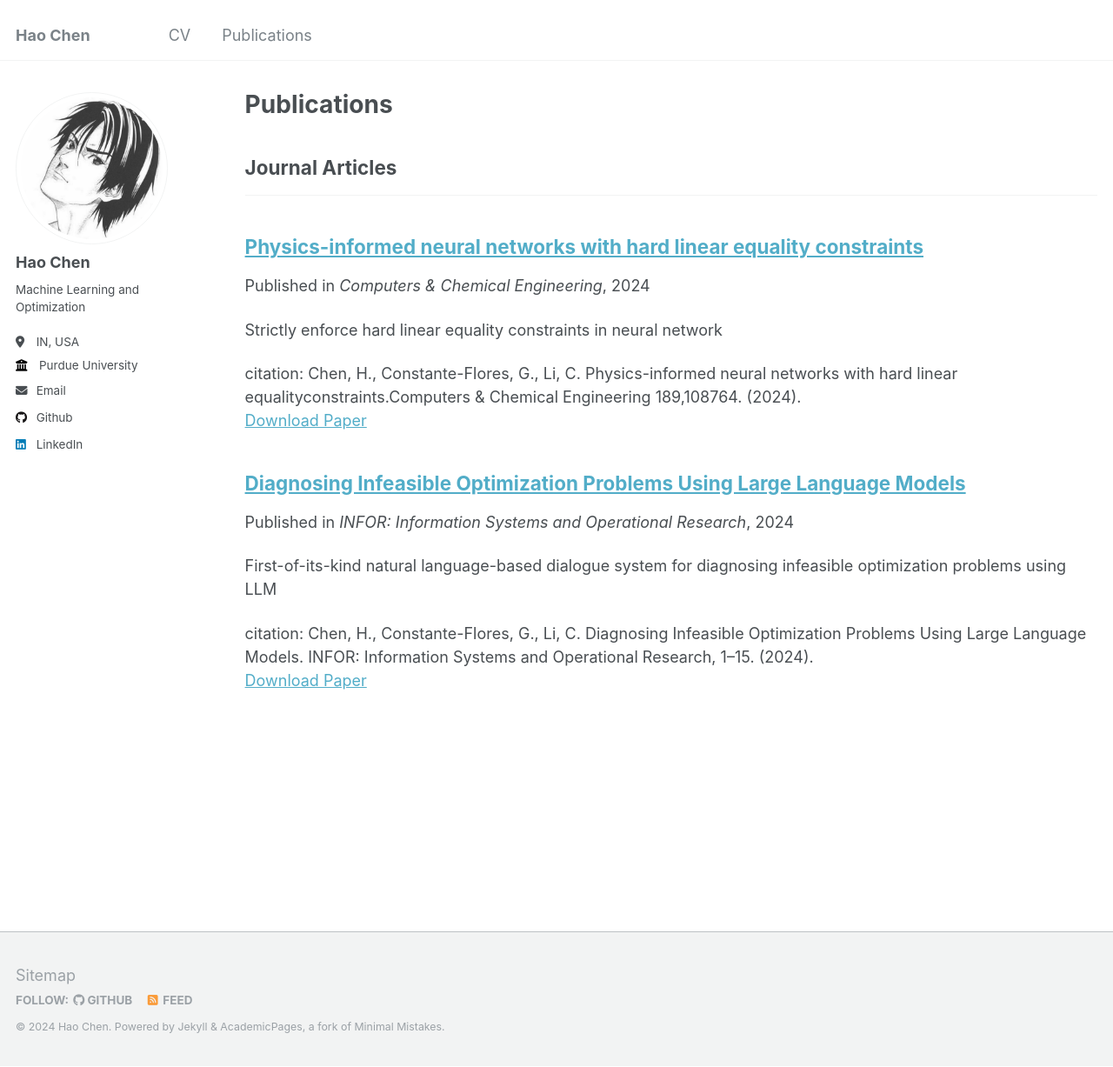
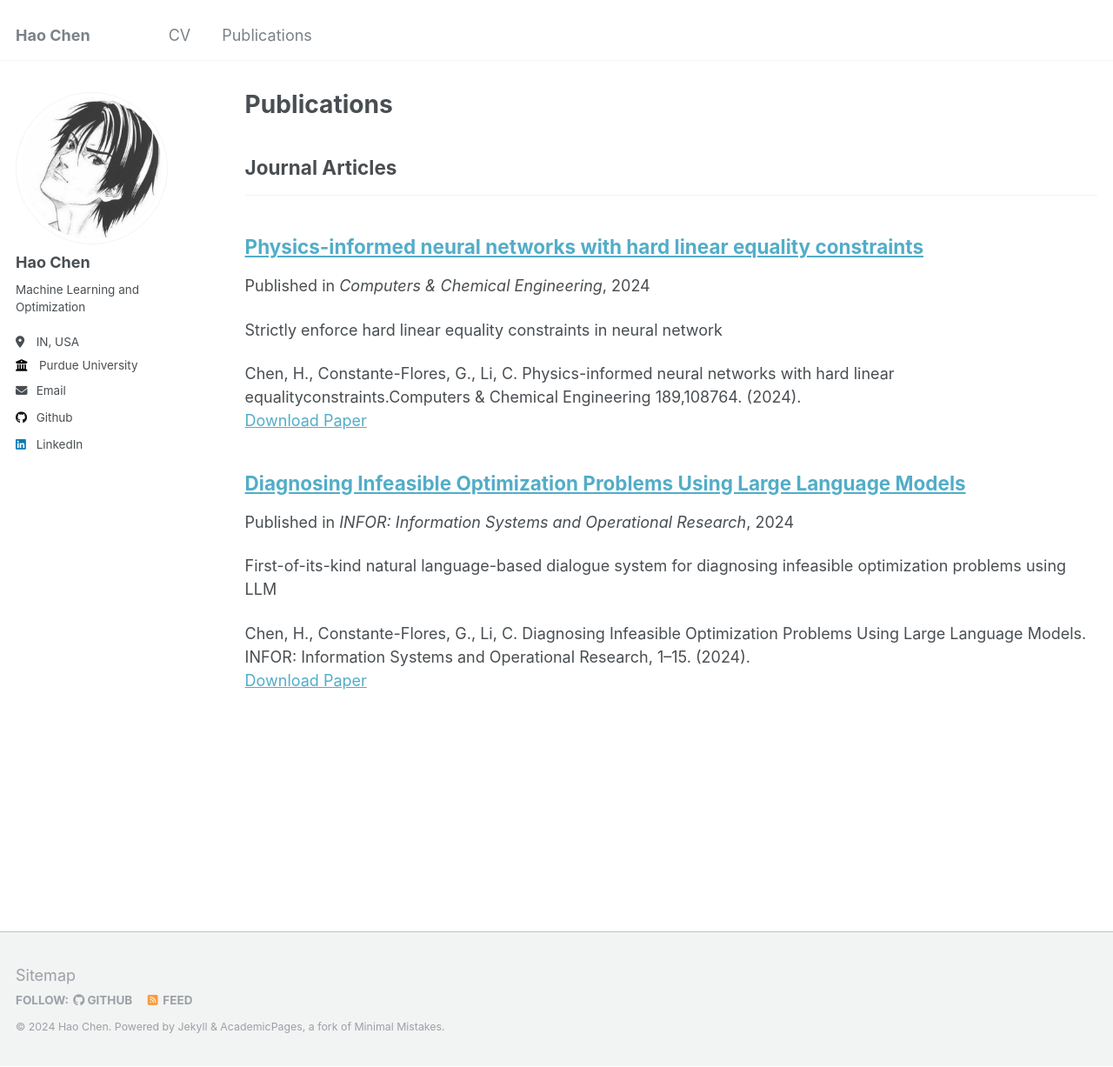
Before and after one commit to GeraltSHEN/Gin-Hao-Chen, a Jekyll site: the page built from _pages/publications.html, in a window 1280 px wide and 1227 px high. Shown: the whole window at 87% size. Built offline with Jekyll 4.4.1, drawn with Linux system fonts in a browser that asks for light colours.

Commit message:
Update archive-single.html

```diff
--- a/_includes/archive-single.html
+++ b/_includes/archive-single.html
@@ -53,13 +53,13 @@
     {% endif %}
 
     {% if post.citation and post.paperurl and post.slidesurl %}
-      <p>citation: {{ post.citation }}<br /><a href="{{ post.paperurl }}">Download Paper</a> | <a href="{{ post.slidesurl }}">Download Slides</a></p>
+      <p>{{ post.citation }}<br /><a href="{{ post.paperurl }}">Download Paper</a> | <a href="{{ post.slidesurl }}">Download Slides</a></p>
     {% elsif post.citation and post.paperurl %}
-      <p>citation: {{ post.citation }}<br /><a href="{{ post.paperurl }}">Download Paper</a></p>
+      <p>{{ post.citation }}<br /><a href="{{ post.paperurl }}">Download Paper</a></p>
     {% elsif post.citation and post.slidesurl %}
-      <p>citation: {{ post.citation }}<br /><a href="{{ post.slidesurl }}">Download Slides</a></p>
+      <p>{{ post.citation }}<br /><a href="{{ post.slidesurl }}">Download Slides</a></p>
     {% elsif post.citation %}
-      <p>citation: {{ post.citation }}</p>
+      <p>{{ post.citation }}</p>
     {% elsif post.paperurl %}
       <p><a href=" {{ post.paperurl }} ">Download Paper</a></p>
     {% elsif post.slidesurl %}
```
